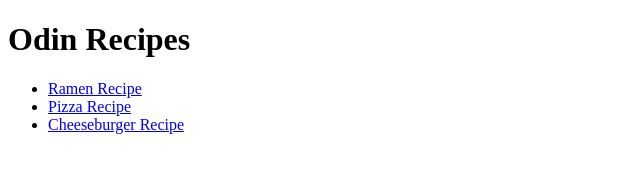
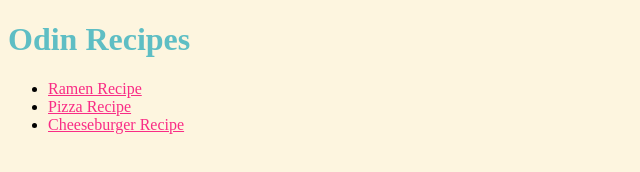
Before and after one commit to hugoalvesbaiao/odin-recipes, a plain HTML site: page index.html in a window 1280 px wide. Shown: the whole page, without its empty margins (0-640 px from the left). Drawn offline with Linux system fonts and the light colour scheme.

Commit message:
Added styles.css

```diff
--- a/index.html
+++ b/index.html
@@ -4,14 +4,15 @@
     <meta charset="UTF-8">
     <meta http-equiv="X-UA-Compatible" content="IE=edge">
     <meta name="viewport" content="width=device-width, initial-scale=1.0">
+    <link rel="stylesheet" href="styles.css">
     <title>Odin Recipes</title>
 </head>
 <body>
     <h1 class="title">Odin Recipes</h1>
     <ul>
-    <li><a href="recipes/ramen.html">Ramen Recipe</a></li>
-    <li><a href="recipes/pizza.html">Pizza Recipe</a></li>
-    <li><a href="recipes/cheeseburger.html">Cheeseburger Recipe</a></li>
+    <li><a href="recipes/ramen.html" class="foodlist">Ramen Recipe</a></li>
+    <li><a href="recipes/pizza.html" class="foodlist">Pizza Recipe</a></li>
+    <li><a href="recipes/cheeseburger.html" class="foodlist">Cheeseburger Recipe</a></li>
     </ul>
 </body>
 </html>
--- /dev/null
+++ b/styles.css
@@ -0,0 +1,11 @@
+body {
+    background-color: #fdf5df;
+  }
+
+  .title {
+    color: #5ebec4;
+  }
+
+  .foodlist {
+      color: #f92c85
+  }
```
